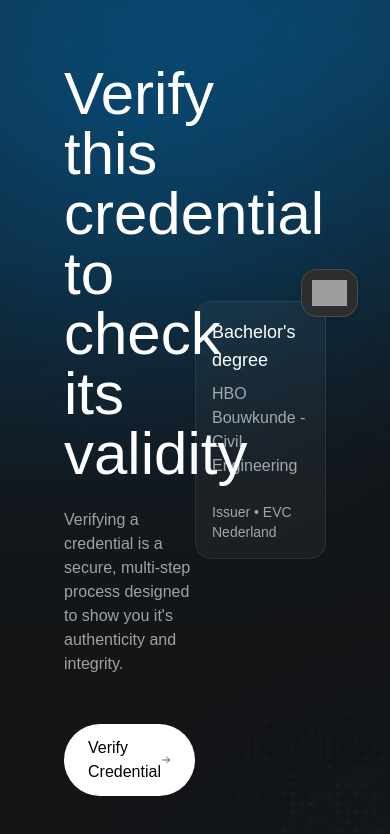
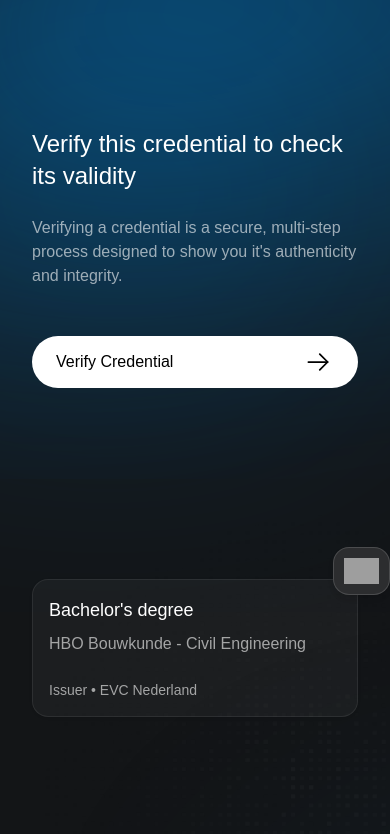
Before and after one commit to Yummygum/iot-identity-app, a Next.js app: page /verify in a window 390 px wide. Shown: the top 834 px of the page. Built offline with nearby package versions, Linux system fonts and the light colour scheme; grey boxes are pictures that could not be loaded; a web font is replaced by a local one.

Commit message:
feat: Make application usable on mobile

```diff
--- a/src/components/molecules/Table/Table.tsx
+++ b/src/components/molecules/Table/Table.tsx
@@ -78,7 +78,7 @@ const TableHead = ({ className, ...props }: React.ComponentProps<'th'>) => {
   return (
     <th
       className={cn(
-        'text-foreground h-10 bg-white/3 py-4 pr-2 pl-6 text-left align-middle font-medium whitespace-nowrap [&:has([role=checkbox])]:pr-0 [&>[role=checkbox]]:translate-y-0.5',
+        'text-foreground h-10 bg-white/3 px-6 py-4 text-left align-middle font-medium whitespace-nowrap [&:has([role=checkbox])]:pr-0 [&>[role=checkbox]]:translate-y-0.5',
         className
       )}
       data-slot="table-head"
--- a/src/components/organisms/DegreeTable/DegreeTable.tsx
+++ b/src/components/organisms/DegreeTable/DegreeTable.tsx
@@ -46,7 +46,7 @@ const DUMMY_DATA: {
 
 const DegreeTable = () => {
   return (
-    <Table className="table-fixed">
+    <Table>
       <TableHeader>
         <TableRow>
           <TableHead className="w-60">Course</TableHead>
@@ -57,7 +57,9 @@ const DegreeTable = () => {
       <TableBody className="text-foreground/60">
         {DUMMY_DATA.map((item, index) => (
           <TableRow key={index}>
-            <TableCell className="whitespace-normal">{item.course}</TableCell>
+            <TableCell className="whitespace-normal">
+              <span className="block w-48">{item.course}</span>
+            </TableCell>
             <TableCell>{item.status}</TableCell>
             <TableCell>{item.grade}</TableCell>
           </TableRow>
--- a/src/components/organisms/DetailsModal/DetailsModal.tsx
+++ b/src/components/organisms/DetailsModal/DetailsModal.tsx
@@ -45,13 +45,13 @@ const DetailsModal = ({ credential, setIsModalOpen }: IDetailsModalProps) => {
           </button>
         </header>
 
-        <div className="max-h-full overflow-y-auto p-8">
+        <div className="max-h-full overflow-y-auto p-6 md:p-8">
           <div className="mb-16">
             <h2 className="mb-2 text-3xl font-medium">{credential.type}</h2>
 
             <p className="text-foreground/60 mb-8">{credential.name}</p>
 
-            <div className="grid grid-cols-2">
+            <div className="grid gap-2 md:grid-cols-2">
               <div className="flex items-center gap-3">
                 <Card className="flex h-8 w-8 items-center justify-center rounded-sm p-0">
                   <Icon name="calendar" />
--- a/src/components/organisms/VerificationDashboard/VerificationDashboard.tsx
+++ b/src/components/organisms/VerificationDashboard/VerificationDashboard.tsx
@@ -90,7 +90,7 @@ const VerificationDashboard = () => {
       )}
 
       <div
-        className="relative mx-auto flex w-full max-w-7xl grow flex-col justify-between p-16"
+        className="relative mx-auto flex w-full max-w-7xl grow flex-col justify-between p-8 md:p-16"
         style={
           {
             '--color-primary': credential?.issuer?.colors?.primary ?? ''
@@ -112,7 +112,7 @@ const VerificationDashboard = () => {
               </div>
             </div>
 
-            <div className="mt-32 grid grid-cols-2 gap-10">
+            <div className="mt-16 grid gap-10 md:mt-32 md:grid-cols-2">
               {credential && <SectionCredentialDetails data={credential} />}
 
               {credential?.issuer && (
--- a/src/components/organisms/VerificationLanding/VerificationLanding.tsx
+++ b/src/components/organisms/VerificationLanding/VerificationLanding.tsx
@@ -16,9 +16,9 @@ const VerificationLanding = ({
   setCurrentScreen
 }: IVerificationLandingProps) => {
   return (
-    <div className="grid h-full grid-cols-2 items-center">
+    <div className="grid h-full items-center md:grid-cols-2">
       <div className="flex flex-col gap-6">
-        <h1 className="text-6xl font-medium">
+        <h1 className="text-2xl font-medium md:text-6xl">
           Verify this credential to check its validity
         </h1>
         <p className="text-foreground/60">
```
